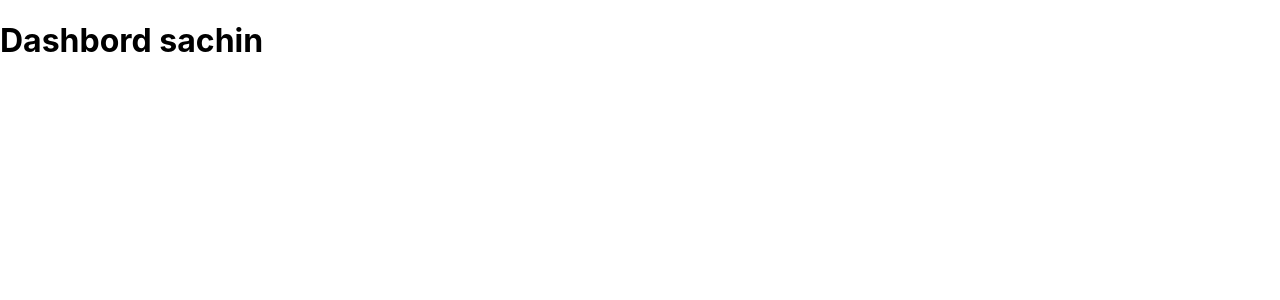
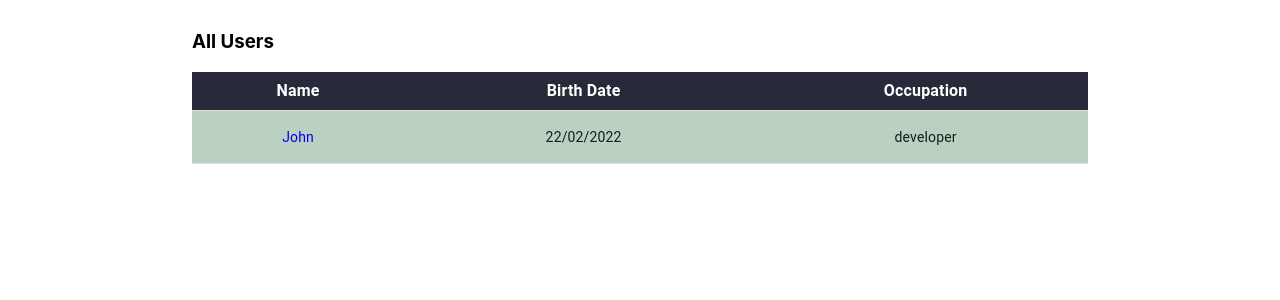
Before and after one commit to sachinrao-dev/employee-detail-using-typescript, a React (Create React App) app: page / in a window 1280 px wide. Shown: the top 300 px of the page. Built offline with nearby package versions, Linux system fonts and the light colour scheme.

Commit message:
implement in dashboard

```diff
--- /dev/null
+++ b/src/Components/Style/DashboardStyle.ts
@@ -0,0 +1,58 @@
+import { makeStyles } from "@mui/styles";
+
+const useStyle = makeStyles({
+  allUser: {
+    textAlign: "left",
+  },
+  bar: {
+    width: "25% !important",
+    marginBottom: "25px !important",
+  },
+  navBar: {
+    textAlign: "right",
+    display: "block",
+    background: "#BAD1C2",
+    padding: "10px",
+    textDecoration: "none",
+    color: "black",
+    "& a": {
+      color: "white",
+      background: "#282A3A",
+      textDecoration: "none",
+    },
+  },
+  navLink: {
+    display: "flex",
+  },
+  tableContainer: {
+    marginTop: "30px",
+    "& div": {
+      width: "70%",
+      margin: "0 auto",
+      "& table": {
+        "& tbody": {
+          background: "#BAD1C2",
+          "& td": {
+            textAlign: "center",
+            "& a": {
+              textDecoration: "none",
+              cursor: "pointer",
+            },
+          },
+        },
+        "& thead": {
+          "& th": {
+            textAlign: "center",
+            color: "white",
+            background: "#282A3A",
+            fontSize: "1em",
+            fontWeight: "700",
+            padding: "7px",
+          },
+        },
+      },
+    },
+  },
+});
+
+export default useStyle;
--- a/src/Components/UseInfo/Dashboard.tsx
+++ b/src/Components/UseInfo/Dashboard.tsx
@@ -1,14 +1,49 @@
 import React from "react";
 import { useSelector } from "react-redux";
 import EmployeeFetchData from "../Constant/EmployeeFetchData";
+import { Link } from "react-router-dom";
+import {
+  Table,
+  TableBody,
+  TableCell,
+  TableContainer,
+  TableHead,
+  TableRow,
+} from "@mui/material";
+import useStyle from "../Style/DashboardStyle";
+
 function Dashboard(): JSX.Element {
   EmployeeFetchData();
-  const employee = useSelector((state:any)=> state.employee);
-  console.log(employee, "shubham");
+  const employee = useSelector((state: any) => state.employee);
+  const classes = useStyle();
 
   return (
-    <div>
-      <h1>Dashbord sachin</h1>
+    <div className={classes.tableContainer}>
+      <div className={classes.allUser}>
+        <h3>All Users</h3>
+      </div>
+      <TableContainer>
+        <Table>
+          <TableHead>
+            <TableRow>
+              <TableCell>Name</TableCell>
+              <TableCell> Birth Date </TableCell>
+              <TableCell> Occupation </TableCell>
+            </TableRow>
+          </TableHead>
+          <TableBody>
+            {employee.item.map((item:any) => (
+              <TableRow key={item.id}>
+                <TableCell>
+                  <Link to={`users/${item.id}/personal`}>{item.name}</Link>
+                </TableCell>
+                <TableCell>{item.dateOfBirth}</TableCell>
+                <TableCell>{item.occupation}</TableCell>
+              </TableRow>
+            ))}
+          </TableBody>
+        </Table>
+      </TableContainer>
     </div>
   );
 }
--- a/tsconfig.json
+++ b/tsconfig.json
@@ -1,5 +1,6 @@
 {
   "compilerOptions": {
+    "types": ["node"],
     "target": "es5",
     "lib": [
       "dom",
```
Also changed, not shown: package.json (+7 -1 lines), 1 other file (tests, documents, lock files or other folders).
